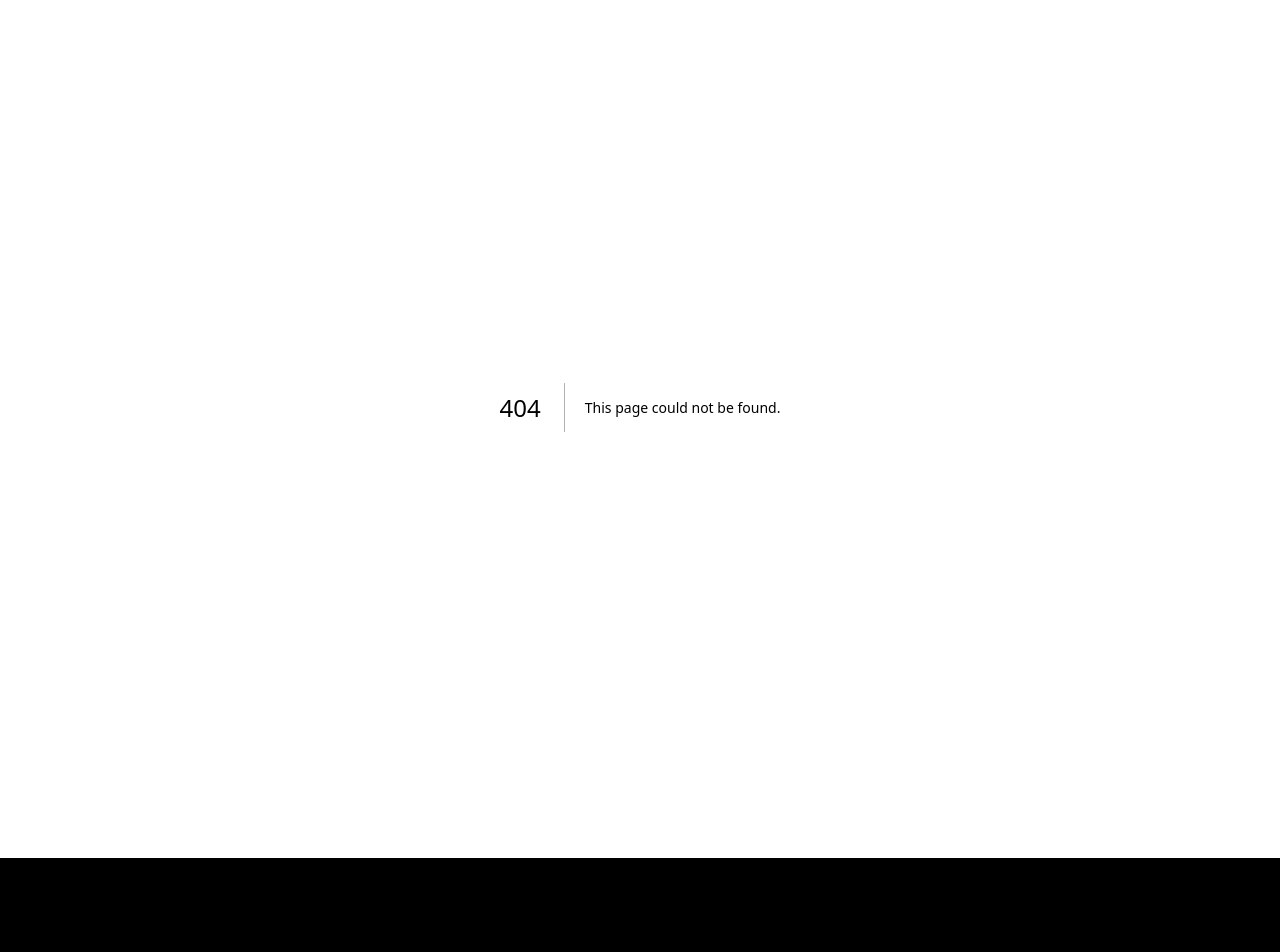
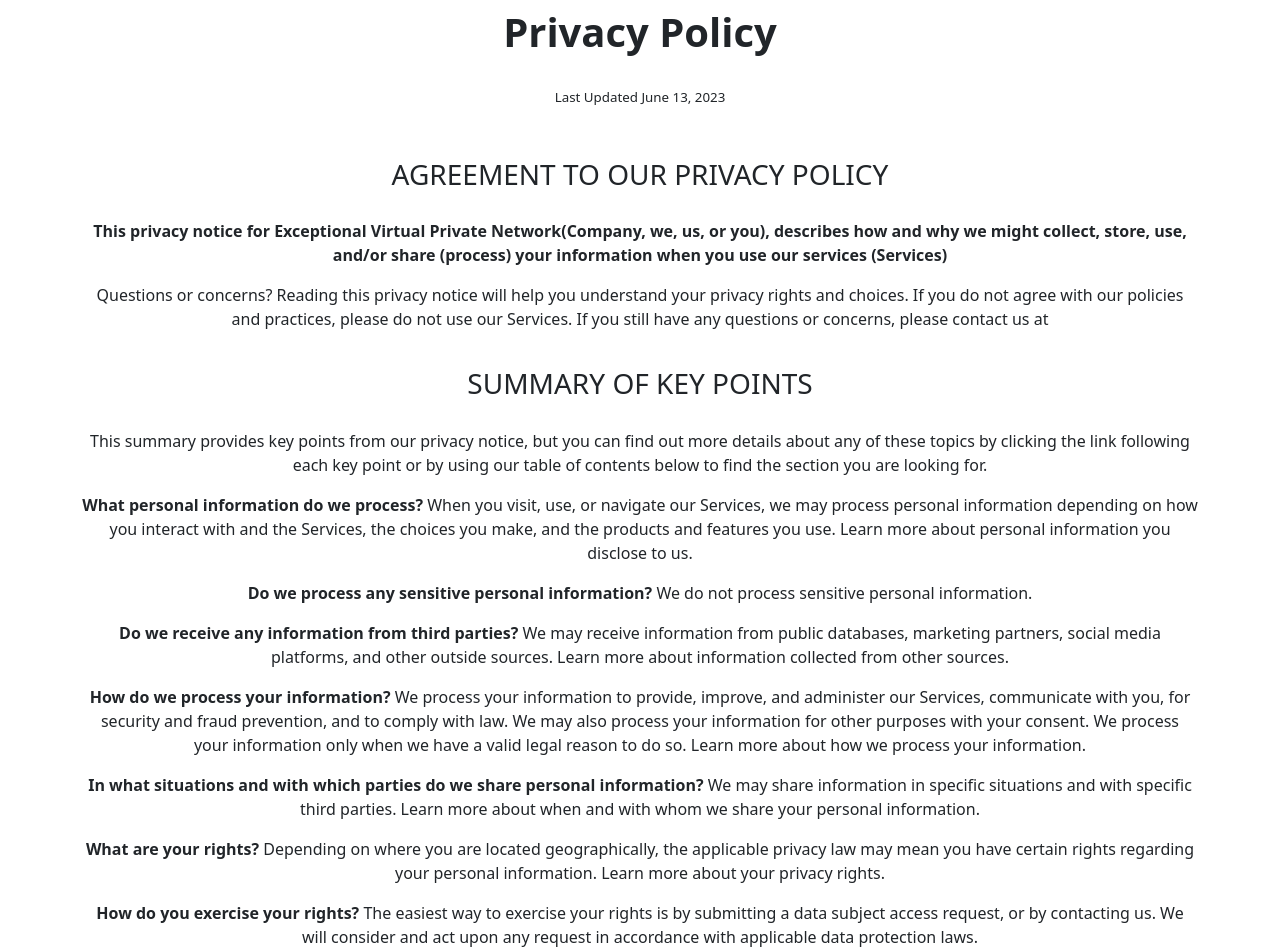
Before and after one commit to damonwindsor97/exceptional-vpn_project, a Next.js app: page /privacypolicy in a window 1280 px wide. Before the commit this address had no page. Shown: the part 140-1092 px from the top of the page. Built offline with nearby package versions, Linux system fonts and the light colour scheme.

Commit message:
Added Pages
Added Privacy Policy, T&C's, error 404 page
Other adjustments to some scss classes

```diff
--- a/src/components/layout/Footer/Footer.jsx
+++ b/src/components/layout/Footer/Footer.jsx
@@ -2,6 +2,7 @@ import React from 'react'
 import styles from './Footer.module.scss'
 import Row from 'react-bootstrap/Row';
 import Col from 'react-bootstrap/Col';
+import Link from 'next/link';
 
 const Footer = () => {
   return (
@@ -24,8 +25,8 @@ const Footer = () => {
           </Col>
 
           <Col>
-          <p>Privacy Policy</p>
-          <p>Terms & Conditions</p>
+          <Link href='/privacypolicy'><p>Privacy Policy</p></Link>
+          <Link href='/terms'><p>Terms & Conditions</p></Link>
           </Col>
 
         </Row>
--- /dev/null
+++ b/src/pages/privacypolicy.jsx
@@ -0,0 +1,39 @@
+import React from 'react'
+import { Container } from 'react-bootstrap'
+
+const privacypolicy = () => {
+  return (
+    <div>
+        <Container>
+            <h1 className='main-heading'>Privacy Policy</h1>
+            <h5 className='sub-sub-heading'>Last Updated June 13, 2023</h5>
+            <h3 className='sub-heading'>AGREEMENT TO OUR PRIVACY POLICY</h3>
+
+            <p><strong>This privacy notice for Exceptional Virtual Private Network(Company, we, us, or you), describes how and why we might collect, store, use, and/or share (process) your information when you use our services (Services)</strong></p>
+   <p>Questions or concerns? Reading this privacy notice will help you understand your privacy rights and choices. If you do not agree with our policies and practices, please do not use our Services. If you still have any questions or concerns, please contact us at</p>
+
+    <h3 className='sub-heading'>SUMMARY OF KEY POINTS</h3>
+
+    <p>This summary provides key points from our privacy notice, but you can find out more details about any of these topics by clicking the link following each key point or by using our table of contents below to find the section you are looking for.</p>
+
+
+    <p><strong>What personal information do we process?</strong> When you visit, use, or navigate our Services, we may process personal information depending on how you interact with and the Services, the choices you make, and the products and features you use. Learn more about personal information you disclose to us.</p>
+
+    <p><strong>Do we process any sensitive personal information?</strong> We do not process sensitive personal information.</p>
+
+    <p><strong>Do we receive any information from third parties?</strong> We may receive information from public databases, marketing partners, social media platforms, and other outside sources. Learn more about information collected from other sources.</p>
+
+    <p><strong>How do we process your information?</strong> We process your information to provide, improve, and administer our Services, communicate with you, for security and fraud prevention, and to comply with law. We may also process your information for other purposes with your consent. We process your information only when we have a valid legal reason to do so. Learn more about how we process your information.</p>
+
+    <p><strong>In what situations and with which parties do we share personal information?</strong> We may share information in specific situations and with specific third parties. Learn more about when and with whom we share your personal information.</p>
+
+    <p><strong>What are your rights? </strong>Depending on where you are located geographically, the applicable privacy law may mean you have certain rights regarding your personal information. Learn more about your privacy rights.</p>
+
+    <p><strong>How do you exercise your rights? </strong>The easiest way to exercise your rights is by submitting a data subject access request, or by contacting us. We will consider and act upon any request in accordance with applicable data protection laws.</p>
+
+        </Container>
+    </div>
+  )
+}
+
+export default privacypolicy
--- a/src/styles/scss/base/_base.scss
+++ b/src/styles/scss/base/_base.scss
@@ -16,3 +16,18 @@ a {
   color: inherit;
   text-decoration: none;
 }
+
+
+.sub-heading {
+  padding: 20px;
+}
+
+.sub-sub-heading {
+  padding: 25px;
+  font-size: smaller;
+  font-weight: lighter;
+}
+
+.main-heading {
+  font-weight: bold;
+}
```
Also changed, not shown: src/pages/404.jsx (added, +26 -0 lines), src/pages/news.jsx (+8 -2 lines), src/pages/technews.jsx (added, +15 -0 lines), src/pages/terms.jsx (added, +27 -0 lines), 1 other file (tests, documents, lock files or other folders).
